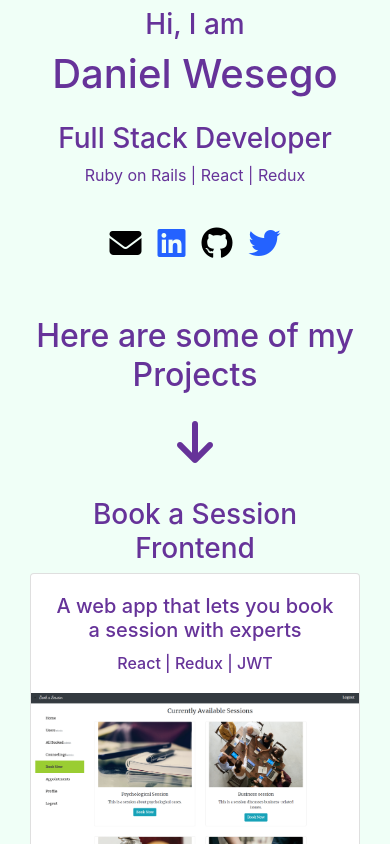
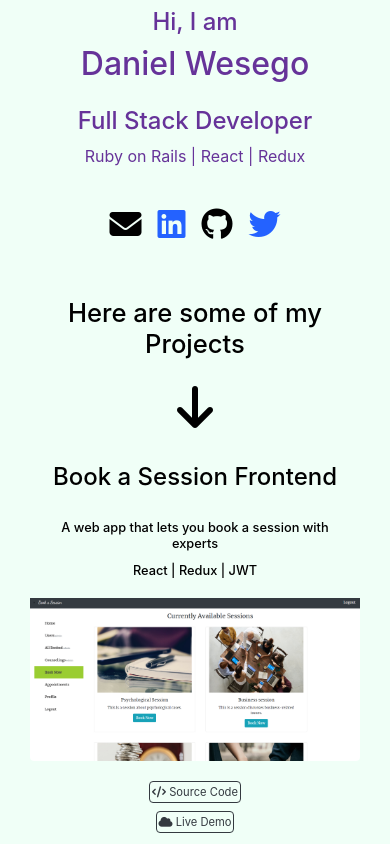
Before and after one commit to DanielMitiku/me, a React (Create React App) app: page / in a window 390 px wide. Shown: the top 844 px of the page. Built offline with nearby package versions, Linux system fonts and the light colour scheme.

Commit message:
update style

```diff
--- a/src/index.css
+++ b/src/index.css
@@ -18,6 +18,10 @@ code {
   margin: 0;
 }
 
+.mainbar {
+  color: black;
+}
+
 .sideDiv {
   position: sticky;
   top: 25%;
@@ -35,3 +39,82 @@ code {
 .fa-linkedin, .fa-twitter{
   color: rgb(36, 98, 255);
 }
+
+.project-card {
+  background-color: #F0FFF7;
+}
+
+.card {
+  border: none;
+}
+
+.project-image-texts {
+  opacity: 0;
+}
+
+.project-image-div {
+  overflow: hidden;
+}
+
+.project-image-div .project-image {
+  transition: all 1.0s;
+}
+
+.project-image-div:hover .project-image-text {
+  color: rebeccapurple;
+  transition: all 1.0s;
+}
+
+.project-image-div:hover .project-image {
+  opacity: 0.2;
+  transform: scale(1.5);
+  -webkit-filter: brightness(50%);
+}
+
+a {
+  color: rgb(14, 14, 139);
+}
+
+a:hover {
+  text-decoration: none;
+}
+
+@media(min-width:768px){
+  .source-code {
+    text-align: left;
+  }
+  .live-link {
+    text-align: right;
+  }
+}
+
+@media(max-width:576px){
+  .project-image-text {
+    font-size: 0.8rem;
+  }
+  h1 {
+    font-size: 2rem;
+  }
+  h2 {
+    font-size: 1.6rem;
+  }
+  h3 {
+    font-size: 1.5rem;
+  }
+  .btn {
+    font-size: 0.7rem;
+    padding: 0.1rem;
+  }
+}
+
+@media(min-width:576px){
+  .project-image-text {
+    font-size: 1rem;
+  }
+}
+
+@media(min-width:768px){
+  .project-image-text {
+    font-size: 1.25rem;
+  }
+}
```
